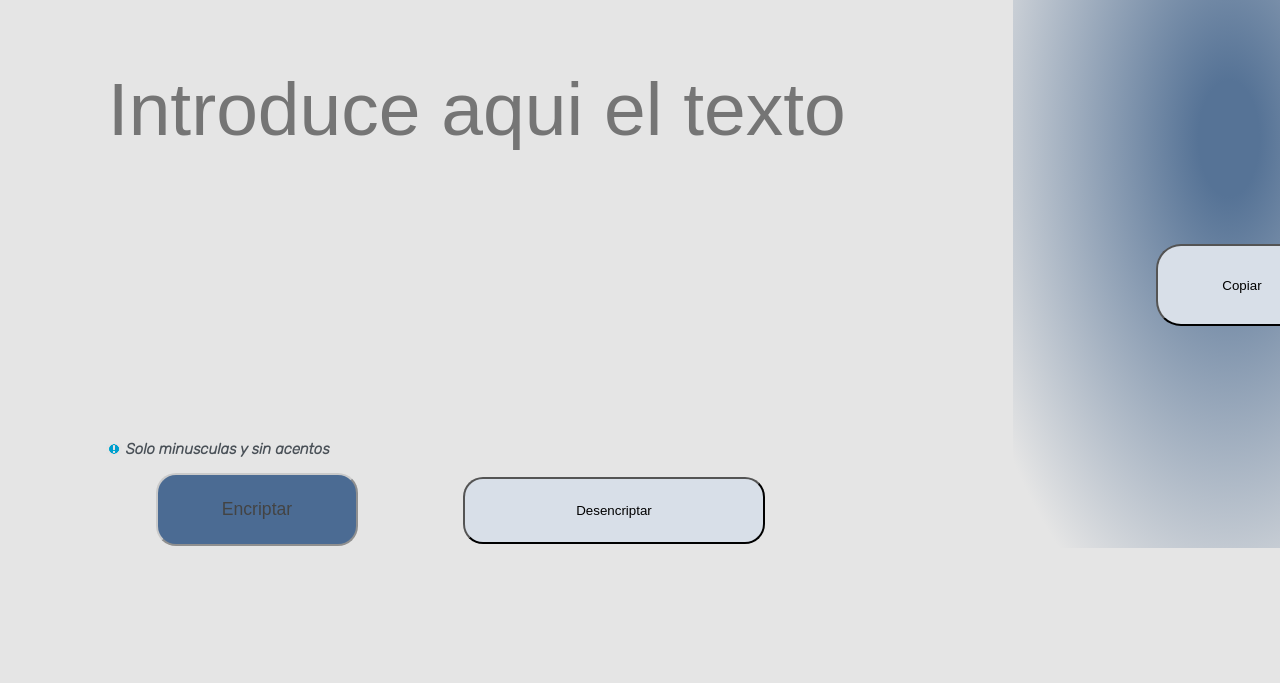
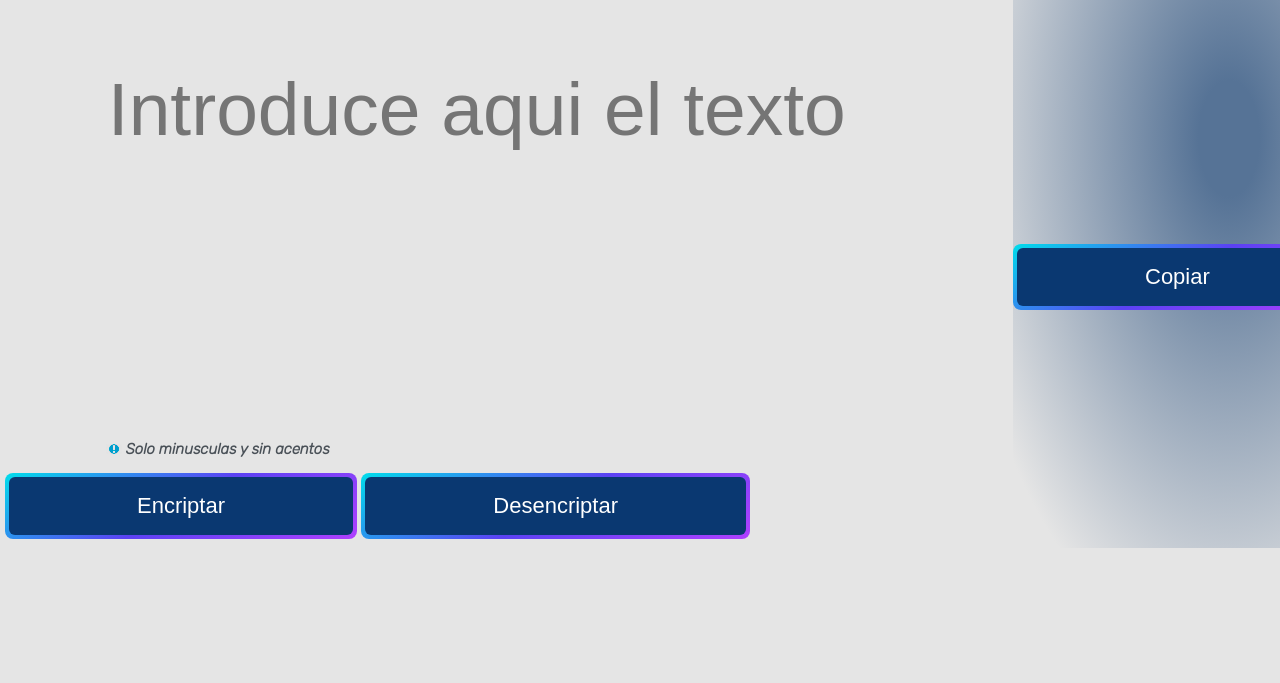
Before and after one commit to Luis-Luce/Desafio-Dic, a plain HTML site: page index.html in a window 1280 px wide. Both pictures are taken after a click on the button "Encriptar". Shown: the part 396-1079 px from the top of the page. Drawn offline with Linux system fonts and the light colour scheme.

Commit message:
Al fin Ver 1.0

```diff
--- a/index.html
+++ b/index.html
@@ -6,9 +6,32 @@
         <meta name="viewport" content="width=device-width">
         <link rel="stylesheet" href="styles.css">
         <script type="text/javascript" src="script.js"></script>
-        <title>NCripto v 0.1 </title>
+        <title>NCripto v 1.0 </title>
+        <link rel="website icon" type="png" href="Imagenes/Logo LLB.png">
         <style> @import url('https://fonts.googleapis.com/css2?family=Rubik:ital,wght@1,300&display=swap'); </style>
 
+        <style rel="stylesheet">
+                button{
+                border: none;
+                border-radius: 8px;
+                padding: 4px;
+                overflow: hidden;
+                background-image: linear-gradient(150deg, #00ddeb, #5b42f3 50%, #af40ff);
+            }
+            button span{
+                display: flex;
+                border-radius: 6px;
+                padding: 16px 128px;
+
+                color: #fff;
+                font-size: 22px;
+                background-color: #0A3871;
+                transition: 300ms;
+            }
+            button:hover span {
+                background: transparent;
+            }
+        </style>
     </head>
     <body>
         <div class="encabezado">
@@ -24,19 +47,27 @@
                 <img src="imagenes/aside-icon.svg" alt="Muñeco investigando" id="muneco">
                 <h1 id="texto">Ningun mensaje fue encontrado</h1>
                 <textarea id="texto2" name="cajatxtDerecha" id="cajatxtDerecha" cols="25" rows="8">Ingrese el texto que desees encriptar o desencriptar</textarea>
-                <button type="button" id="btn_copiar" onclick=copiar()>Copiar</button>
+                <button id="btn_copiar" onclick=copiar()>
+                    <span>Copiar </span>
+                </button>
             </div>
             <div class="botoneras">
                 <p class="mensaje">
                     <img class="exclamacion" src="imagenes/exclamation.png"> Solo minusculas y sin acentos
                 </p>
-                <button type="button" id="btn_encriptar" onclick="encriptar()">Encriptar</button>
-                <button class="btnDesEncripto" type="button" id="btn_desencriptar" onclick="desencriptar()">Desencriptar</button>
+                <button id="btn_encriptar" onclick="encriptar()">
+                    <span>Encriptar</span>
+                </button>
+                <button class="btnDesEncripto" id="btn_desencriptar" onclick="desencriptar()">
+                    <span>Desencriptar</span>
+                </button>
             </div>
             <div class="derechoCel" id="derechoCel">
                 <h1 id="textoCel">Ningun mensaje fue encontrado</h1>
                 <textarea id="texto2Bis" name="cajatxtDerecha" id="cajatxtDerechabis" cols="25" rows="8">Ingrese el texto que desees encriptar o desencriptar</textarea>
-                <button type="button" id="btn_copiarCel" onclick=copiarCel()>Copiar</button>
+                <button type="button" id="btn_copiarCel" onclick=copiarCel()>
+                    <span>Copiar</span>
+                </button>
             </div>
         </div>
 
@@ -45,7 +76,4 @@
         <p> &copy  Diseñado por Luis Luce</p>
         <img src="imagenes/Logo LLB.png">
     </footer>
-<!--* pendientes por hacer
-quiero agregar el formato de bton que encontre
--->
 </html>
--- a/styles.css
+++ b/styles.css
@@ -74,13 +74,13 @@ body{
     background: none;
 }
 #btn_copiar{
-    margin-left: 33%;
+    /*margin-left: 33%;
     margin-top: 80px;
     padding: 24px;
     width: 40%;
     height: 10%;
     background: #d8dfe8;
-    border-radius: 25px;
+    border-radius: 25px;*/
     display: none;
 }
 .exclamacion{
@@ -109,34 +109,7 @@ body{
     border-radius: 10px;
     background: radial-gradient(#567396 10%, #E5E5E5 90%);
 }
-#btn_encriptar{
-    padding: 24px;
-    width: 236px;
-    height: 60%;
-    border-radius: 20px;
-    margin-left: 15%;
-    background: #0A3871;
-    opacity: 70%;
-    width: 20%;
-    transition: 50ms;
-    font-size: 110%;
-    border-color: silver;
-}
-.btnDesEncripto:hover{
-    opacity: 70%;
-    width: 20%;
-    transition: 50ms;
-    font-size: 110%;
-    border-color: silver;
-}
-#btn_desencriptar{
-    padding: 24px;
-    width: 30%;
-    height: 60%;
-    border-radius: 20px;
-    margin-left: 10%;
-    background: #d8dfe8;
-}
+
 #derechoCel{
     display: none;
 }
@@ -183,16 +156,7 @@ footer{
         width: 375px;
         padding: 20px;
     }
-    #btn_encriptar, #btn_desencriptar, #btn_copiarCel {
-        width: 375px;
-        padding: 20px;
-        margin-left: 30px;
-        float: inline-end;
-        width: 70%;
-        height: auto;
-        border-radius: 20px;
-        font-weight: bold;
-    }
+
     .footer{
         margin-top: 15px;
     }
```
